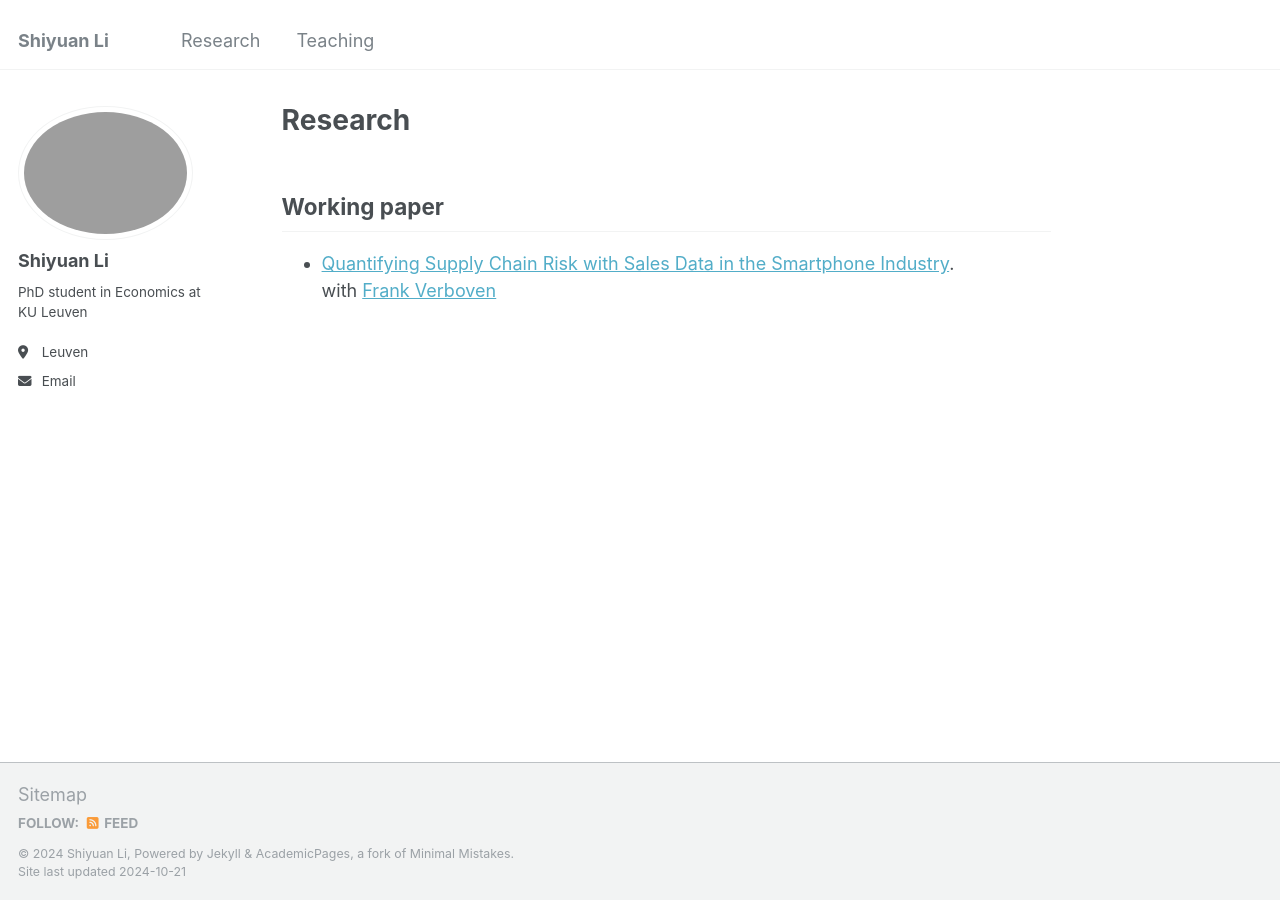
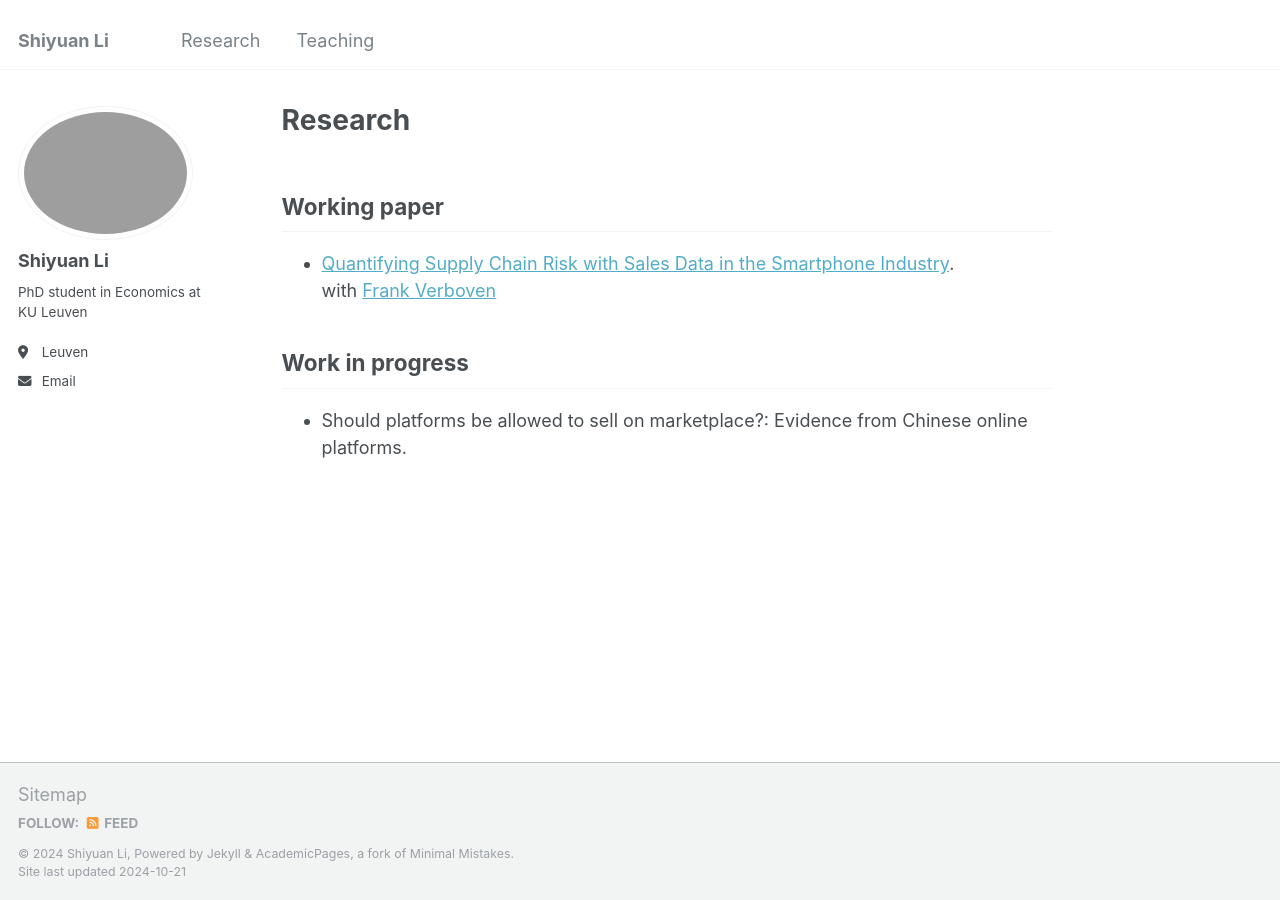
Before and after one commit to ShiyuanLi1/shiyuanli1.github.io, a Jekyll site: the page built from _pages/research.md, in a window 1280 px wide. Built offline with Jekyll 4.4.1, drawn with Linux system fonts in a browser that asks for light colours.

Commit message:
Update research.md

```diff
--- a/_pages/research.md
+++ b/_pages/research.md
@@ -7,3 +7,7 @@ title: "Research"
 
 * [Quantifying Supply Chain Risk with Sales Data in the Smartphone Industry](https://github.com/ShiyuanLi1/shiyuanli1.github.io/blob/master/files/Quantifying_Supply_Chain_Risk_with_Sales_Data_in_the_Smartphone_Industry_EARIE.pdf).\
    with [Frank Verboven](https://sites.google.com/site/frankverbo/home)
+
+## Work in progress
+
+* Should platforms be allowed to sell on marketplace?: Evidence from Chinese online platforms.
```
